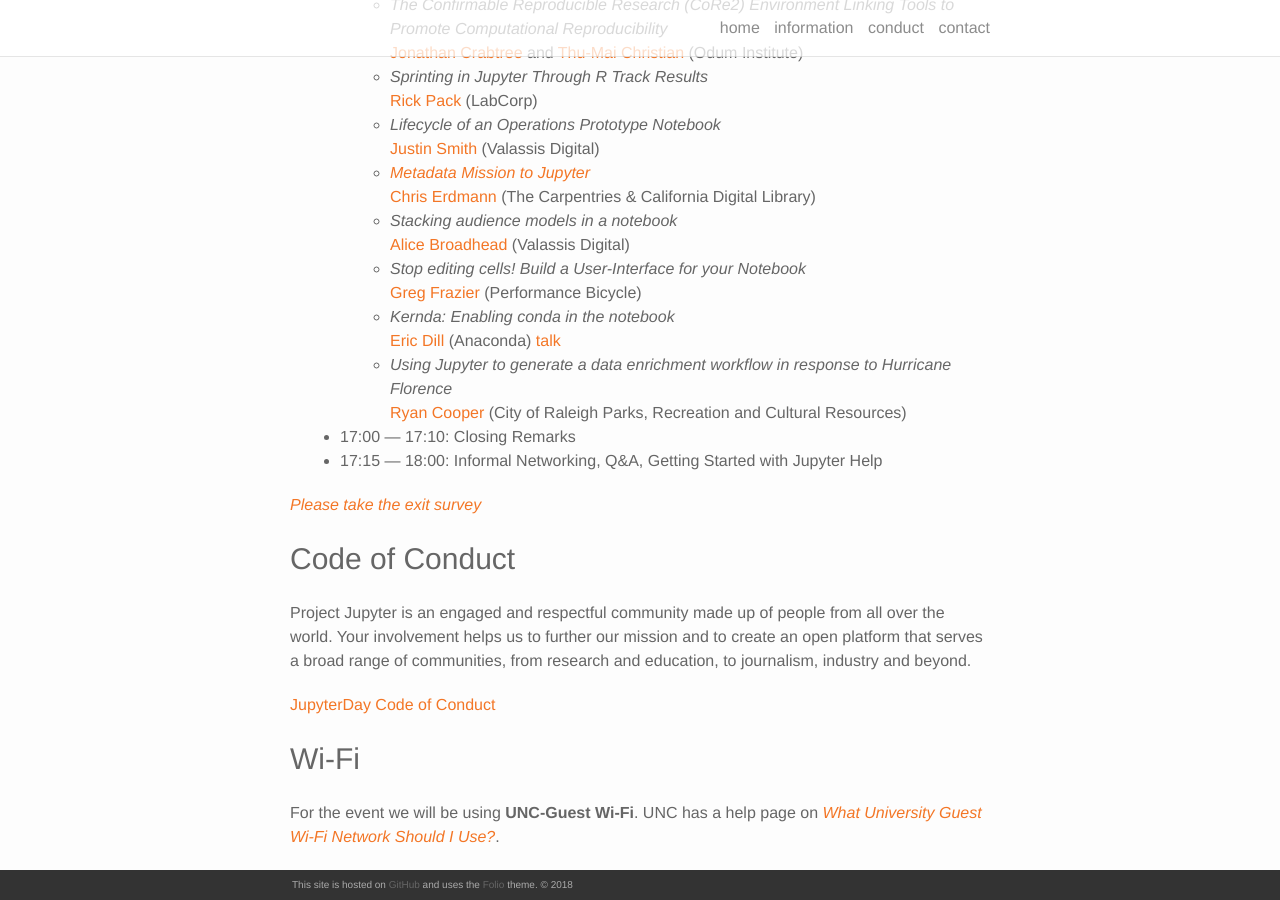
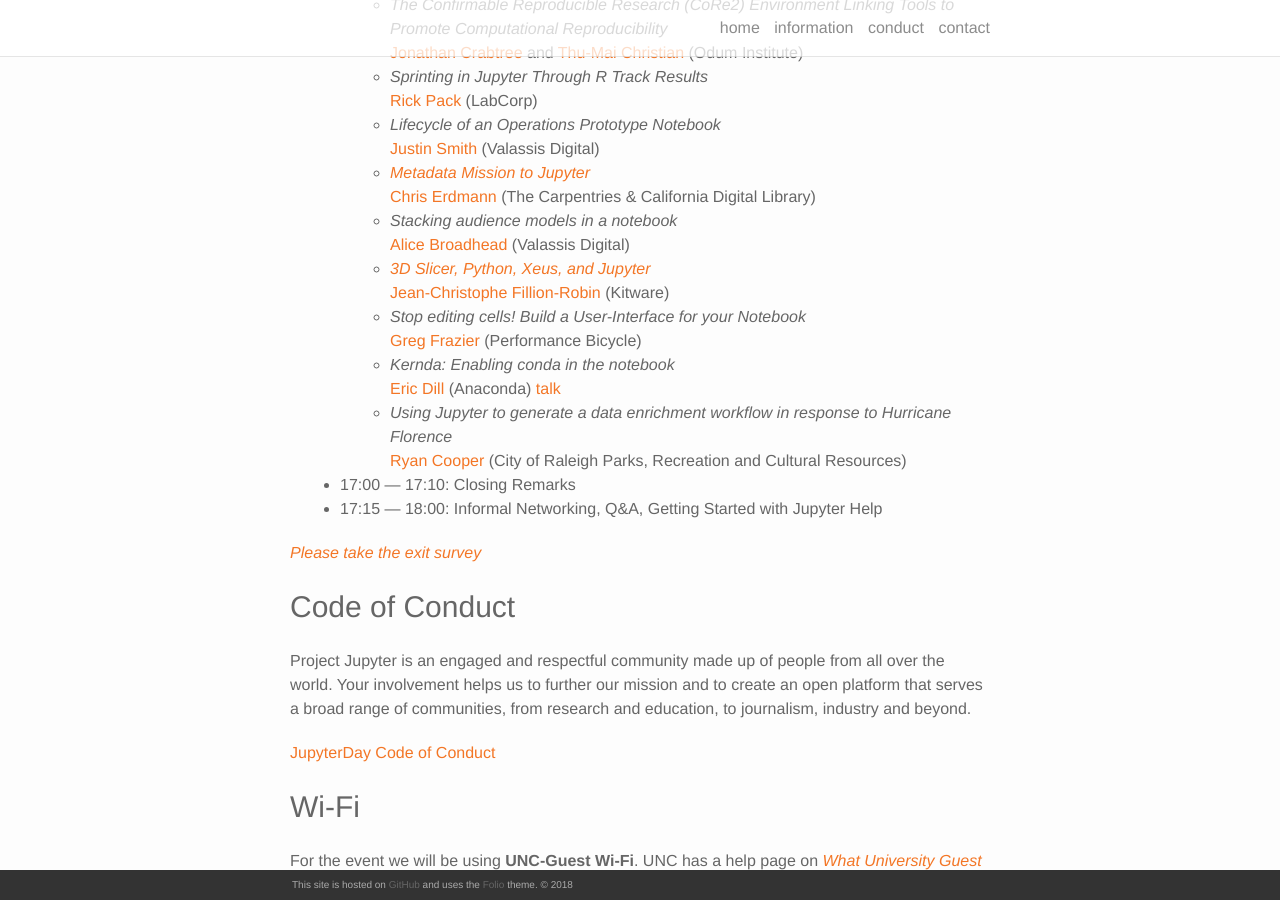
Before and after one commit to bogoli/-folio, a Jekyll site: the page built from information.md, in a window 1280 px wide and 900 px high, scrolled down 1441 px. Built offline with Jekyll 4.4.1, drawn with Linux system fonts in a browser that asks for light colours; nearby versions of some CDN libraries.

Commit message:
information: Add reference to "3D Slicer, Python, Xeus, and Jupyter" talk
Thanks: Chris Calloway
Thanks: Chris Erdmann
Thanks: Ginny Ghezzo

```diff
--- a/information.md
+++ b/information.md
@@ -46,6 +46,7 @@ November 13, 2018<br />
     * *Lifecycle of an Operations Prototype Notebook*<br />[Justin Smith](https://www.linkedin.com/in/smithjustinj/) (Valassis Digital)
     * *[Metadata Mission to Jupyter](https://github.com/libcce/TriangleJupyter/blob/master/presentations/Metadata-Mission-to-Jupyter.pdf)*<br />[Chris Erdmann](https://twitter.com/libcce) (The Carpentries & California Digital Library)
     * *Stacking audience models in a notebook*<br />[Alice Broadhead](https://twitter.com/alicebroadhead) (Valassis Digital)
+    * *[3D Slicer, Python, Xeus, and Jupyter](http://bit.ly/2018-jupyterday-triangle-slicer)*<br/>[Jean-Christophe Fillion-Robin](https://twitter.com/thehiddenbrain) (Kitware)
     * *Stop editing cells! Build a User-Interface for your Notebook*<br />[Greg Frazier](https://www.linkedin.com/in/gnfrazier/) (Performance Bicycle)
     * *Kernda: Enabling conda in the notebook*<br />[Eric Dill](https://twitter.com/chemisist) (Anaconda) [talk](https://docs.google.com/presentation/d/1V3a3t6545PvKktgjvkpfXRUA7tw7fu3G43NcBHCjyeE/)
     * *Using Jupyter to generate a data enrichment workflow in response to Hurricane Florence*<br />[Ryan Cooper](https://twitter.com/maptastik) (City of Raleigh Parks, Recreation and Cultural Resources)
```
